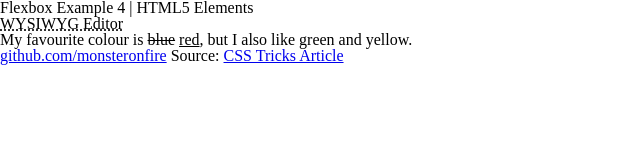
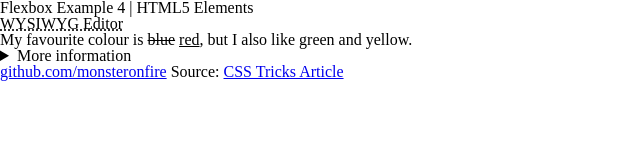
Before and after one commit to monsteronfire/play-flexbox, a website: page index-4.html in a window 1280 px wide. Shown: the whole page, without its empty margins (0-640 px from the left). Drawn offline with nearby package versions, Linux system fonts and the light colour scheme.

Commit message:
adds detailsand summary tags

```diff
--- a/index-4.html
+++ b/index-4.html
@@ -23,6 +23,11 @@
     <section>
       <p>My favourite colour is <del datetime="2010-10-11T01:25-07:00">blue</del> <ins datetime="2010-10-11T01:25-07:01">red</ins>, but I also like green and yellow.</p>
     </section>
+
+    <details>
+      <summary>More information </summary>
+      <p>Here is the source data that is discussed in the article ...</p>
+    </details>
   </main>
   <footer>
     <address>
```
Lines whose indentation alone changed are shown as unchanged.
